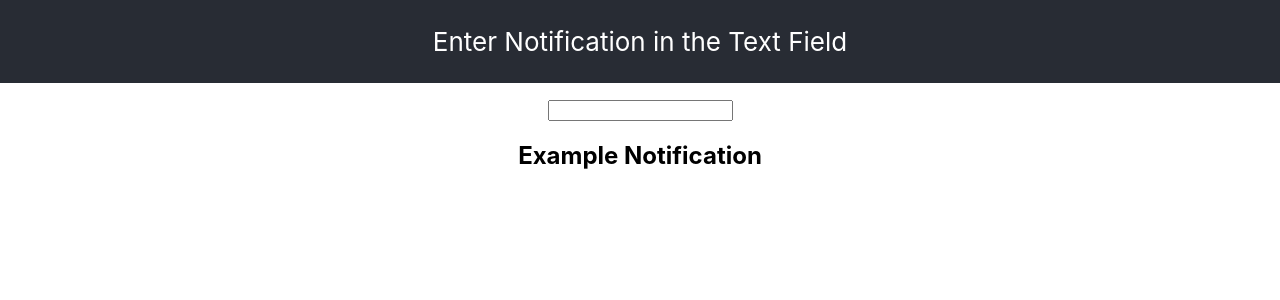
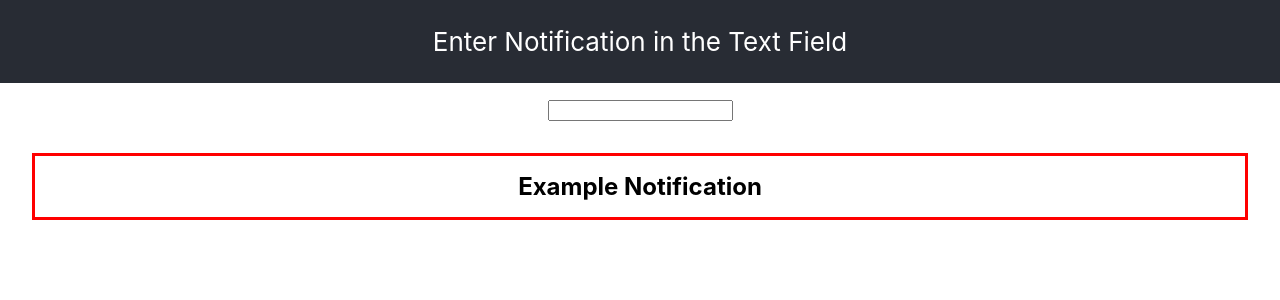
Before and after one commit to salcode/react-hoc-limited-display-time, a React (Create React App) app: page / in a window 1280 px wide. Shown: the top 300 px of the page. Built offline with nearby package versions, Linux system fonts and the light colour scheme.

Commit message:
Add styles for Notification component

```diff
--- a/src/App.css
+++ b/src/App.css
@@ -16,3 +16,9 @@
 .App-link {
   color: #61dafb;
 }
+
+.notification {
+  border: 0.2rem red solid;
+  margin: 2rem;
+  padding: 1rem;
+}
```
